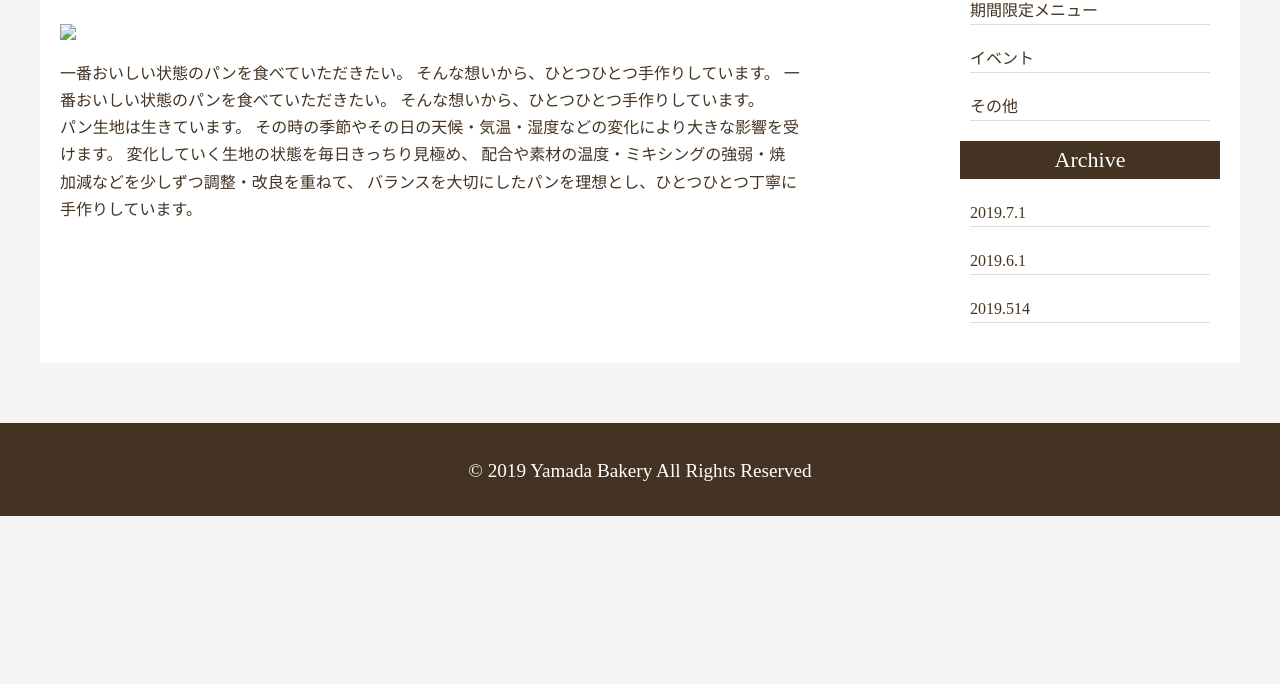
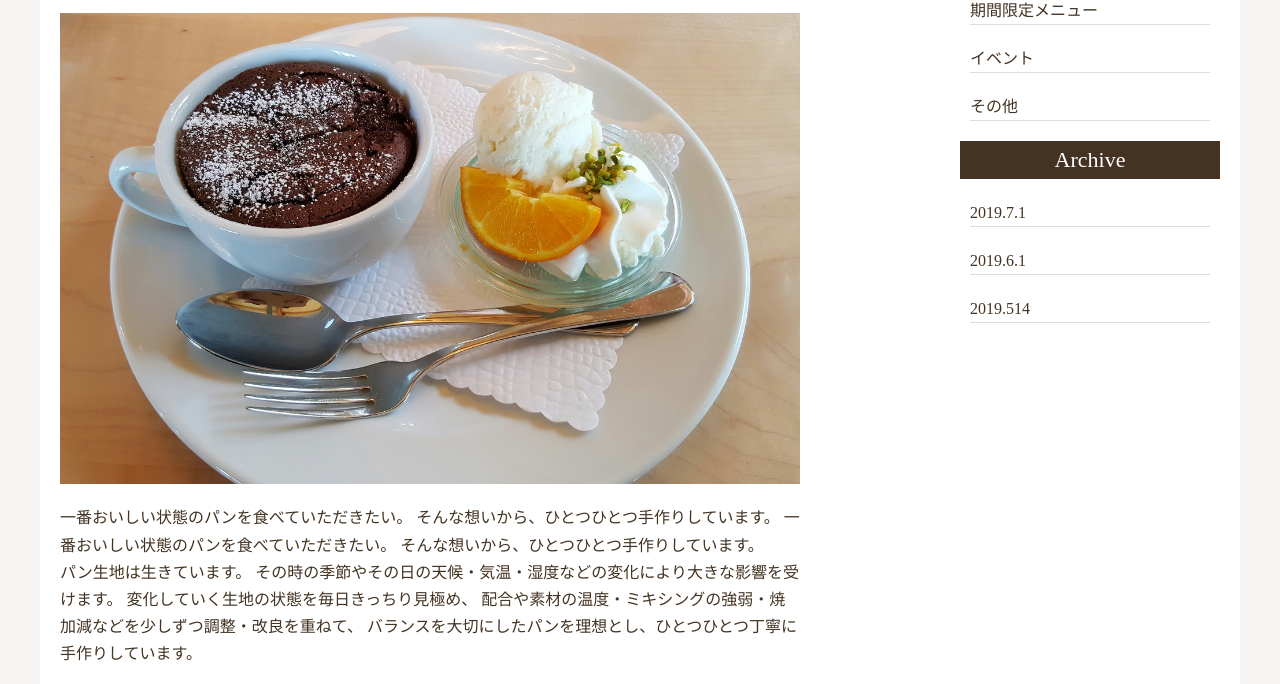
Before and after one commit to shogo-okugami/output01, a plain HTML site: page news02.html in a window 1280 px wide. Shown: the part 422-1106 px from the top of the page. Before the commit the page ends 938 px from the top, so only its background shows below. Drawn offline with nearby package versions, Linux system fonts and the light colour scheme; some packages are replaced by stand-ins of ours.

Commit message:
Update news02.html

```diff
--- a/news02.html
+++ b/news02.html
@@ -62,7 +62,7 @@
                         <p class="post-category">カテゴリー：期間限定メニュー</p>
                     </header>
                     <div class="article-img">
-                        <img src="img/news-list02.jpg">
+                        <img src="news-list02.jpg">
                     </div>
                     <p>
                         一番おいしい状態のパンを食べていただきたい。
```
